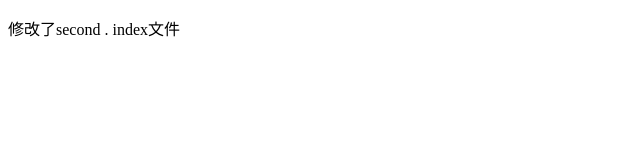
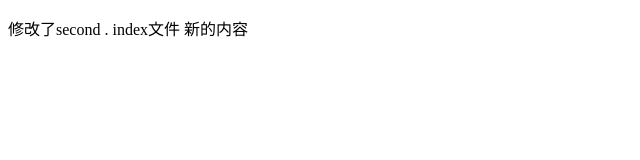
Before and after one commit to fangfangde/test, a plain HTML site: page second/index.html in a window 1280 px wide. Shown: the whole page, without its empty margins (0-640 px from the left). Drawn offline with Linux system fonts and the light colour scheme.

Commit message:
dev_test

```diff
--- a/second/index.html
+++ b/second/index.html
@@ -7,7 +7,7 @@
 </head>
 <body>
     <p>
-        修改了second . index文件
+        修改了second . index文件 新的内容
     </p>
 </body>
 </html>
```
